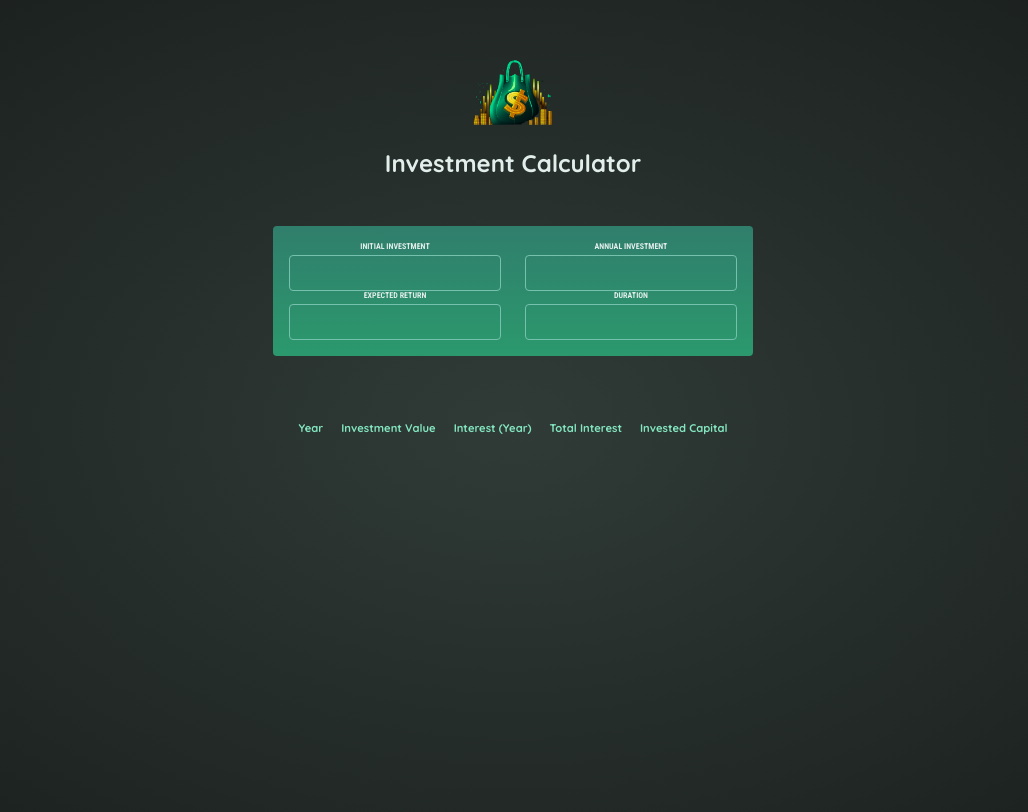
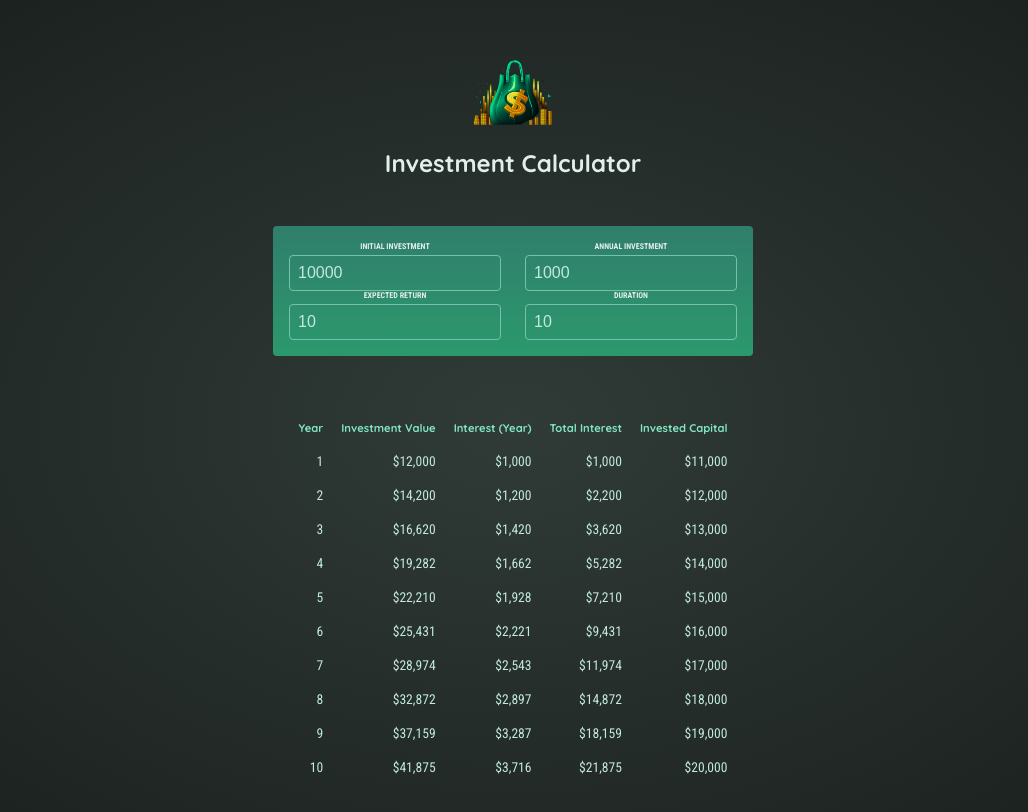
Before and after one commit to mmarchesotti/investments-calculator, a React (Vite) app: page / in a window 1280 px wide. Shown: the top 812 px of the page, without its empty margins (127-1155 px from the left). Built offline with nearby package versions, Linux system fonts and the light colour scheme.

Commit message:
refactor: add default values to input fields

```diff
--- a/src/App.jsx
+++ b/src/App.jsx
@@ -3,17 +3,13 @@ import UserInput from './components/UserInput.jsx';
 import Result from './components/Result.jsx';
 import { useState } from 'react';
 
-const INITIAL_INVESTMENT_DATA = {
-    initialInvestment: null,
-    annualInvestment: null,
-    expectedReturn: null,
-    duration: null,
-};
-
 function App() {
-    const [investmentData, setInvestmentData] = useState(
-        INITIAL_INVESTMENT_DATA,
-    );
+    const [investmentData, setInvestmentData] = useState({
+        initialInvestment: 10000,
+        annualInvestment: 1000,
+        expectedReturn: 10,
+        duration: 10,
+    });
 
     function handleChange(inputIdentifier, event) {
         const newValue = parseInt(event.currentTarget.value);
```
